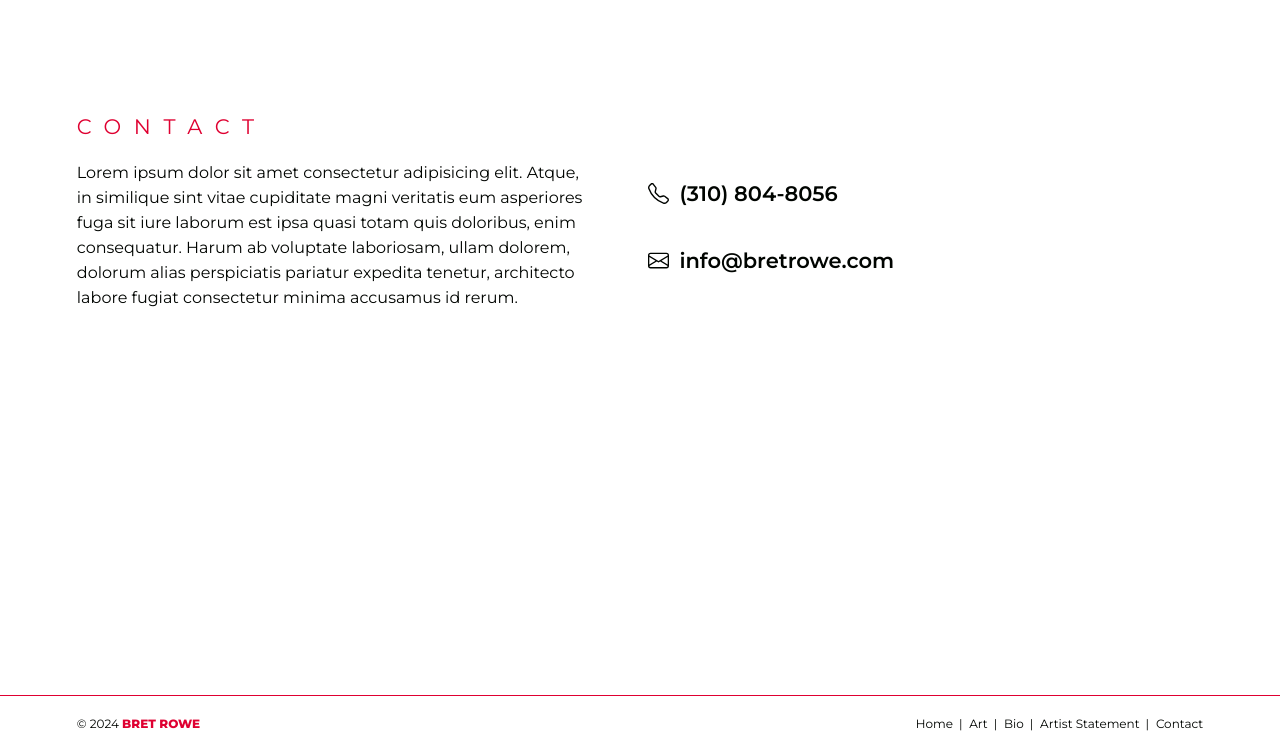
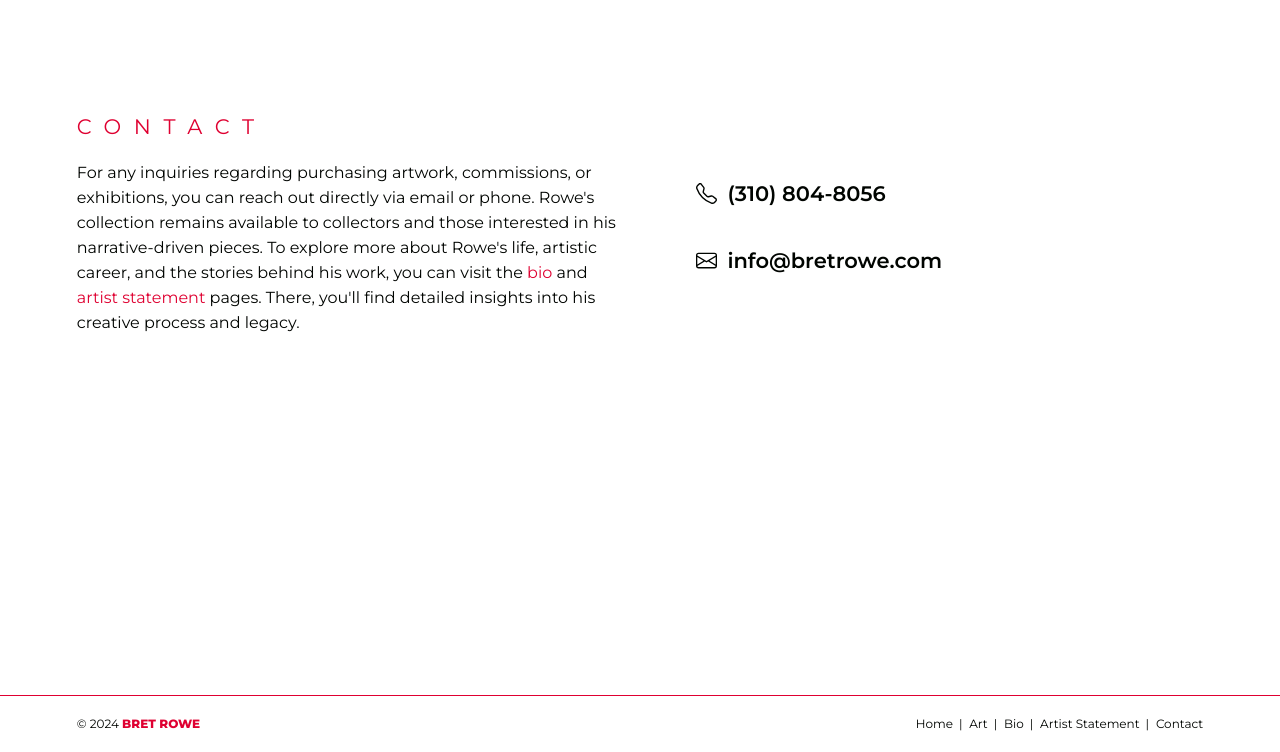
Before and after one commit to richslezak/BretRowe, a plain HTML site: page contact.html in a window 1280 px wide. Shown: the part 48-800 px from the top of the page. Drawn offline with Linux system fonts and the light colour scheme.

Commit message:
updated comntact page with content

```diff
--- a/contact.html
+++ b/contact.html
@@ -80,18 +80,18 @@
     </div>
   </header>
   <main>
-    <div class="container" id="contact">
+    <div class="container">
       <h2 class="title">Contact</h2>
       <div class="row">
         <div class="grid-half">
-          <p>Lorem ipsum dolor sit amet consectetur adipisicing elit. Atque, in similique sint vitae cupiditate magni
-            veritatis eum asperiores fuga sit iure laborum est ipsa quasi totam quis doloribus, enim consequatur. Harum
-            ab
-            voluptate laboriosam, ullam dolorem, dolorum alias perspiciatis pariatur expedita tenetur, architecto labore
-            fugiat consectetur minima accusamus id rerum.</p>
+          <p>For any inquiries regarding purchasing artwork, commissions, or exhibitions, you can reach out directly via
+            email or phone. Rowe's collection remains available to collectors and those interested in his
+            narrative-driven pieces. To explore more about Rowe's life, artistic career, and the stories behind his
+            work, you can visit the <a href="/bio.html">bio</a> and <a href="/artist-statement.html">artist
+              statement</a> pages. There, you'll find detailed insights into his creative process and legacy.</p>
         </div>
         <div class="grid-half">
-          <ul class="list-unstyled">
+          <ul class="list-unstyled" id="contact">
             <li>
               <h2>
                 <a href="tel:310-804-8056">
--- a/styles/base.css
+++ b/styles/base.css
@@ -124,7 +124,7 @@ embed {
 /**
  * Grids
  */
-@media (min-width: 40em) {
+@media (min-width: 42.5em) {
   .row {
     display: grid;
     grid-template-columns: repeat(12, 1fr);
--- a/styles/main.css
+++ b/styles/main.css
@@ -32,6 +32,15 @@ h4,
 h5,
 h6 {
   font-weight: 600;
+}
+
+a {
+  color: var(--color-code);
+  text-decoration: none;
+}
+
+a:hover {
+  color: var(--color-code);
 }
 
 main {
@@ -175,9 +184,6 @@ footer p {
 
 /* 640px */
 @media (min-width: 40em) {
-  #contact p {
-    margin-right: 3em;
-  }
 }
 
 /* 680px */
@@ -185,6 +191,11 @@ footer p {
   #artist-statement-picture {
     width: 250px;
   }
+
+  #contact {
+    margin-left: 3em;
+  }
+
   footer .flex-row > * {
     width: 50%;
   }
```
